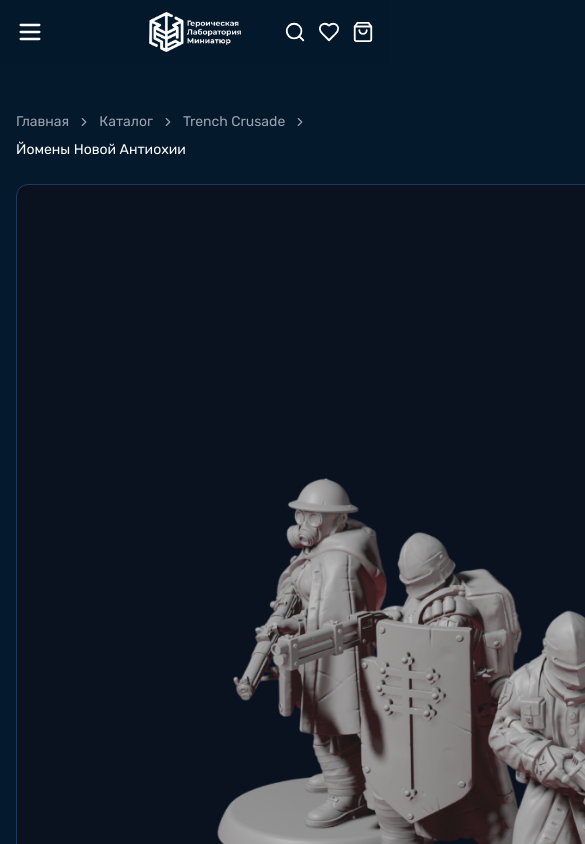
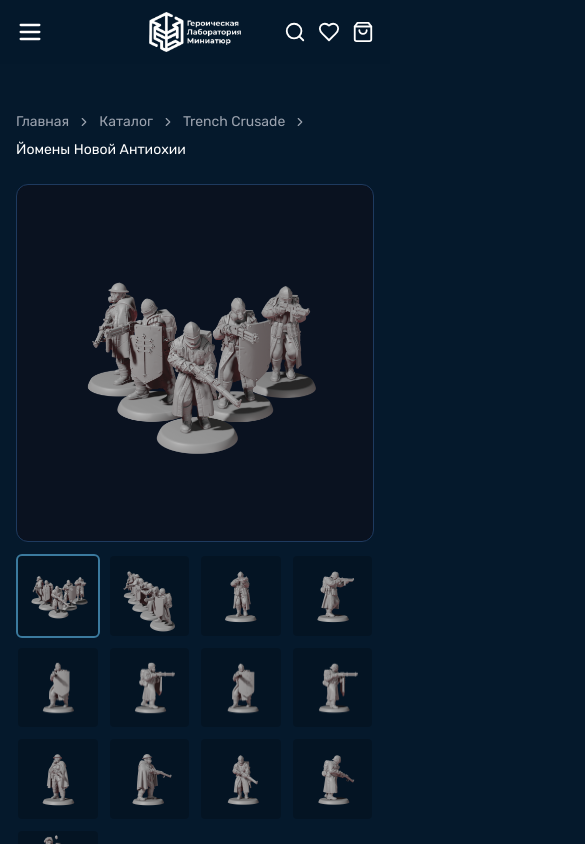
Before and after one commit to geologg54/heroic-lab, a Next.js app: page /product/3 in a window 390 px wide. Shown: the top 844 px of the page, 585 px wide, since content can reach past the window. Built offline with nearby package versions, Linux system fonts and the light colour scheme.

Commit message:
хотфикс картинок

```diff
--- a/components/product/ProductGallery.tsx
+++ b/components/product/ProductGallery.tsx
@@ -5,13 +5,40 @@ import Image from 'next/image'
 
 export default function ProductGallery({ images }: { images: string[] }) {
   const [main, setMain] = useState(images[0])
+
   return (
     <div className="space-y-3">
-      <div className="aspect-square bg-[#0a1220] rounded-xl overflow-hidden border border-borderLight">
-        <Image src={main} alt="Главное фото" width={600} height={600} className="w-full h-full object-contain p-4" />
+      {/* Контейнер для главного изображения — адаптивная ширина */}
+      <div className="relative w-full aspect-square bg-[#0a1220] rounded-xl overflow-hidden border border-borderLight">
+        <Image
+          src={main}
+          alt="Главное фото"
+          fill
+          className="object-contain p-4"
+          sizes="(max-width: 768px) 100vw, 600px"
+          priority
+        />
       </div>
-      <div className="flex gap-2">
-        {images.map(img => <button key={img} onClick={() => setMain(img)} className={`w-20 h-20 rounded-md overflow-hidden border-2 ${main === img ? 'border-accent' : 'border-transparent'}`}><Image src={img} alt="" width={80} height={80} className="object-contain bg-black/20" /></button>)}
+
+      {/* Миниатюры — адаптивная сетка */}
+      <div className="grid grid-cols-4 sm:grid-cols-6 gap-2">
+        {images.map(img => (
+          <button
+            key={img}
+            onClick={() => setMain(img)}
+            className={`relative aspect-square rounded-md overflow-hidden border-2 ${
+              main === img ? 'border-accent' : 'border-transparent'
+            }`}
+          >
+            <Image
+              src={img}
+              alt=""
+              fill
+              className="object-contain bg-black/20"
+              sizes="80px"
+            />
+          </button>
+        ))}
       </div>
     </div>
   )
```
